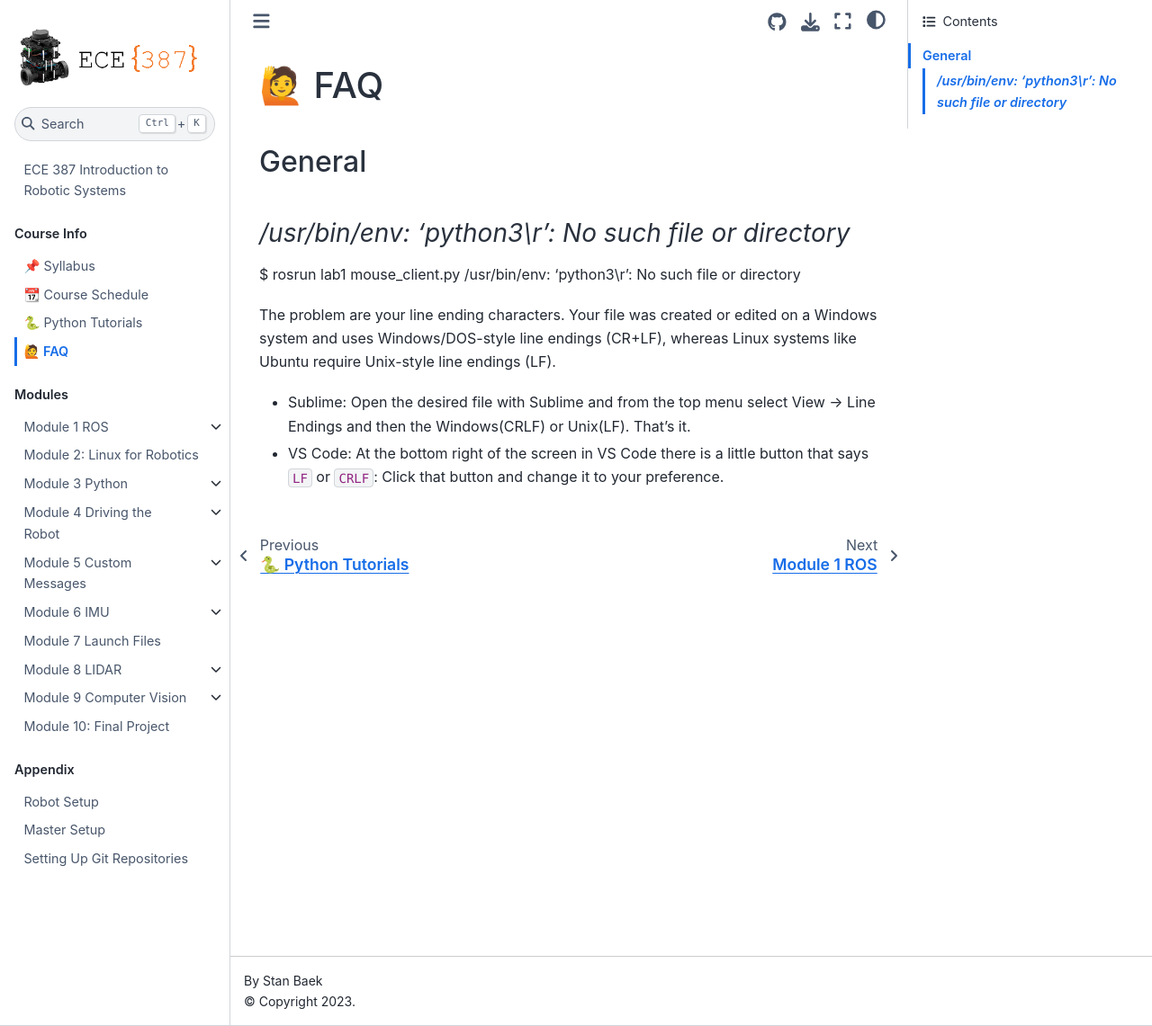
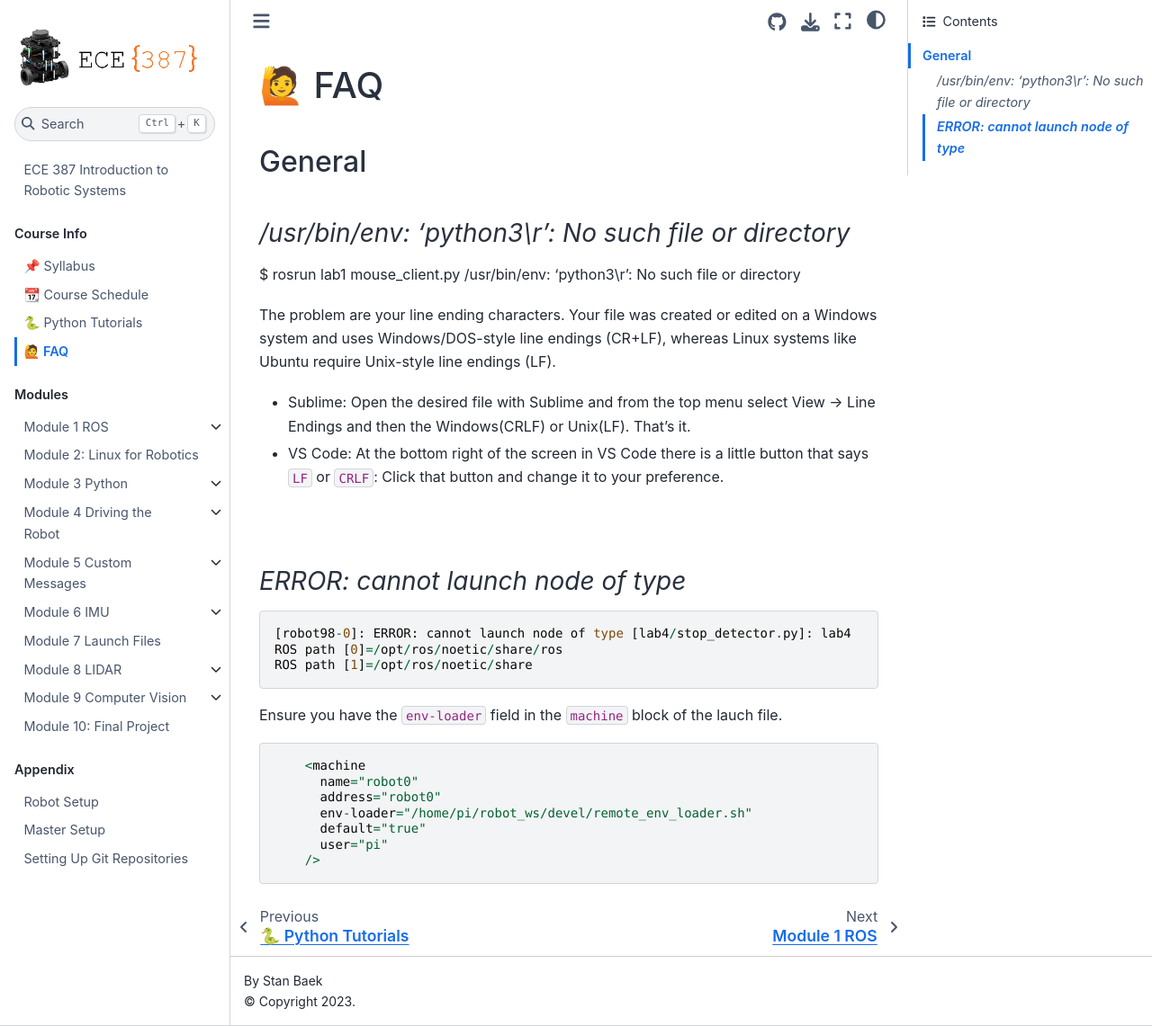
Before and after one commit to stanbaek/ece387_book, a Jupyter Book: the page built from docs/faq.md, in a window 1280 px wide and 1141 px high. Shown: the whole window at 90% size. Built offline with Jupyter Book 1.0.4 settings and Sphinx 7.4.7 and the Sphinx Book theme 1.1.4, drawn with Linux system fonts in a browser that asks for light colours.

````diff
--- a/docs/faq.md
+++ b/docs/faq.md
@@ -15,3 +15,25 @@
 - VS Code: At the bottom right of the screen in VS Code there is a little button that says `LF` or `CRLF`: Click that button and change it to your preference.
 
 <br>
+
+
+
+
+### _ERROR: cannot launch node of type_
+
+```
+[robot98-0]: ERROR: cannot launch node of type [lab4/stop_detector.py]: lab4
+ROS path [0]=/opt/ros/noetic/share/ros
+ROS path [1]=/opt/ros/noetic/share
+```
+
+Ensure you have the `env-loader` field in the `machine` block of the lauch file.
+```
+    <machine
+      name="robot0"
+      address="robot0"
+      env-loader="/home/pi/robot_ws/devel/remote_env_loader.sh"
+      default="true"
+      user="pi"
+    />
+```
````
Also changed, not shown: docs/Module9_CV/computer_vision.md (+5 -4 lines).
